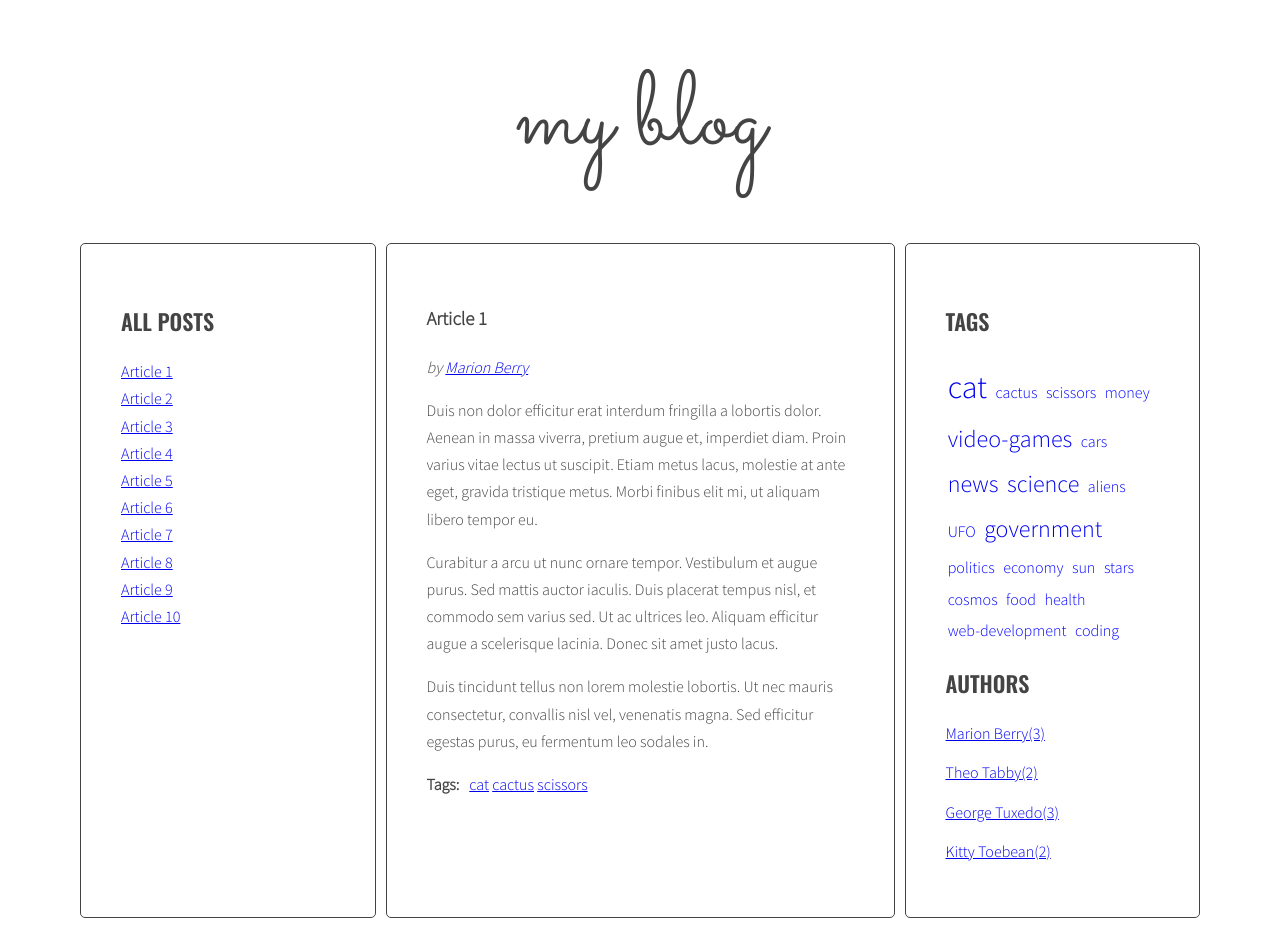
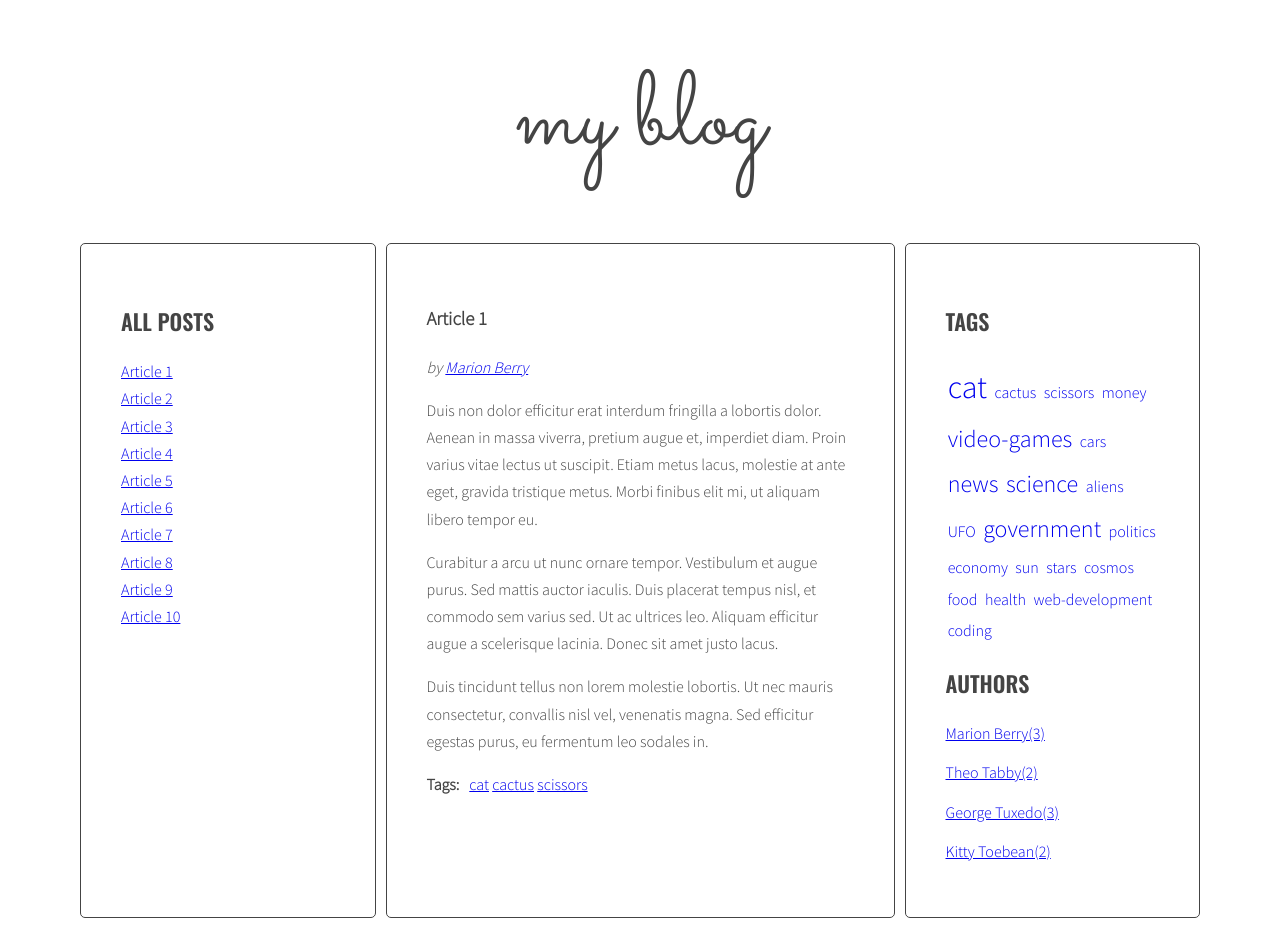
Before and after one commit to ACCeler94/javascript-blog, a website: page index.html in a window 1280 px wide. Drawn offline with nearby package versions, Linux system fonts and the light colour scheme.

Commit message:
Add template for tag cloud and list of authors

```diff
--- a/index.html
+++ b/index.html
@@ -383,6 +383,16 @@
   <script id="template-article-author" type="text/x-handlebars-template">
     <span>by <a href="#author-{{ articleAuthor}}">{{ articleAuthor }}</a></span>
   </script>
+  <script id="template-tag-cloud" type="text/x-handlebars-template">
+    {{#each tags}}
+    <li class="{{className}}"><a href="#tag-{{tag}}">{{ tag }}</a></li>
+    {{/each}}
+  </script>
+  <script id="template-author-cloud" type="text/x-handlebars-template">
+    {{#each authors}}
+    <li class="author"><a href="#author-{{ author }}">{{ author }}({{count}})</a></li>
+    {{/each}}
+  </script>
   <script src="https://cdnjs.cloudflare.com/ajax/libs/handlebars.js/4.1.0/handlebars.min.js"></script>
   <script src="js/script.js"></script>
 </body>
--- a/js/script.js
+++ b/js/script.js
@@ -3,7 +3,9 @@
 const templates = {
   articleLink: Handlebars.compile(document.querySelector('#template-article-link').innerHTML),
   tagLink: Handlebars.compile(document.querySelector('#template-article-tag').innerHTML),
-  authorLink: Handlebars.compile(document.querySelector('#template-article-author').innerHTML)
+  authorLink: Handlebars.compile(document.querySelector('#template-article-author').innerHTML),
+  tagCloudLink: Handlebars.compile(document.querySelector('#template-tag-cloud').innerHTML),
+  authorCloudLink: Handlebars.compile(document.querySelector('#template-author-cloud').innerHTML),
 };
 
 const optTagsListSelector = '.tags.list';
@@ -171,11 +173,16 @@ function generateTags(){
   const tagsParams = calculateTagsParams(allTags);
   console.log('tagsParams:', tagsParams);
 
-  let allTagsHTML = '';
+  const allTagsData = {tags: []};
   for(let tag in allTags){
-    allTagsHTML += `<li><a href=#tag-${tag} class=${calculateTagClass(allTags[tag], tagsParams)}>` + tag + '</a><li>';
+    allTagsData.tags.push({
+      tag: tag,
+      count: allTags[tag],
+      className: calculateTagClass(allTags[tag], tagsParams)
+    });
   }
-  tagList.innerHTML = allTagsHTML;
+  tagList.innerHTML = templates.tagCloudLink(allTagsData);
+  console.log(allTagsData);
 }
 
 generateTags();
@@ -225,7 +232,7 @@ const generateAuthors = () => {
   const optArticleAuthorSelector = '.post-author';
   const authorList = document.querySelector(optAuthorsListSelector);
   let allAuthorsObj = {};
-  let authorListLinks = '';
+
 
   for(const article of allArticles){
     const authorWrapper = article.querySelector(optArticleAuthorSelector);
@@ -245,12 +252,16 @@ const generateAuthors = () => {
   }
 
   // generate link for the list of authors with a number of their articles
+  const allAuthorsData = {authors: []};
   for(let author in allAuthorsObj){
-    authorListLinks += `<li><a href="#author-${author}">${author}(${allAuthorsObj[author]})</a></li>`;
+    allAuthorsData.authors.push({
+      author: author,
+      count: allAuthorsObj[author],
+    });
   }
 
-  authorList.innerHTML = authorListLinks;
-  console.log(allAuthorsObj);
+  authorList.innerHTML = templates.authorCloudLink(allAuthorsData);
+  console.log(allAuthorsData);
 };
 
 generateAuthors();
```
